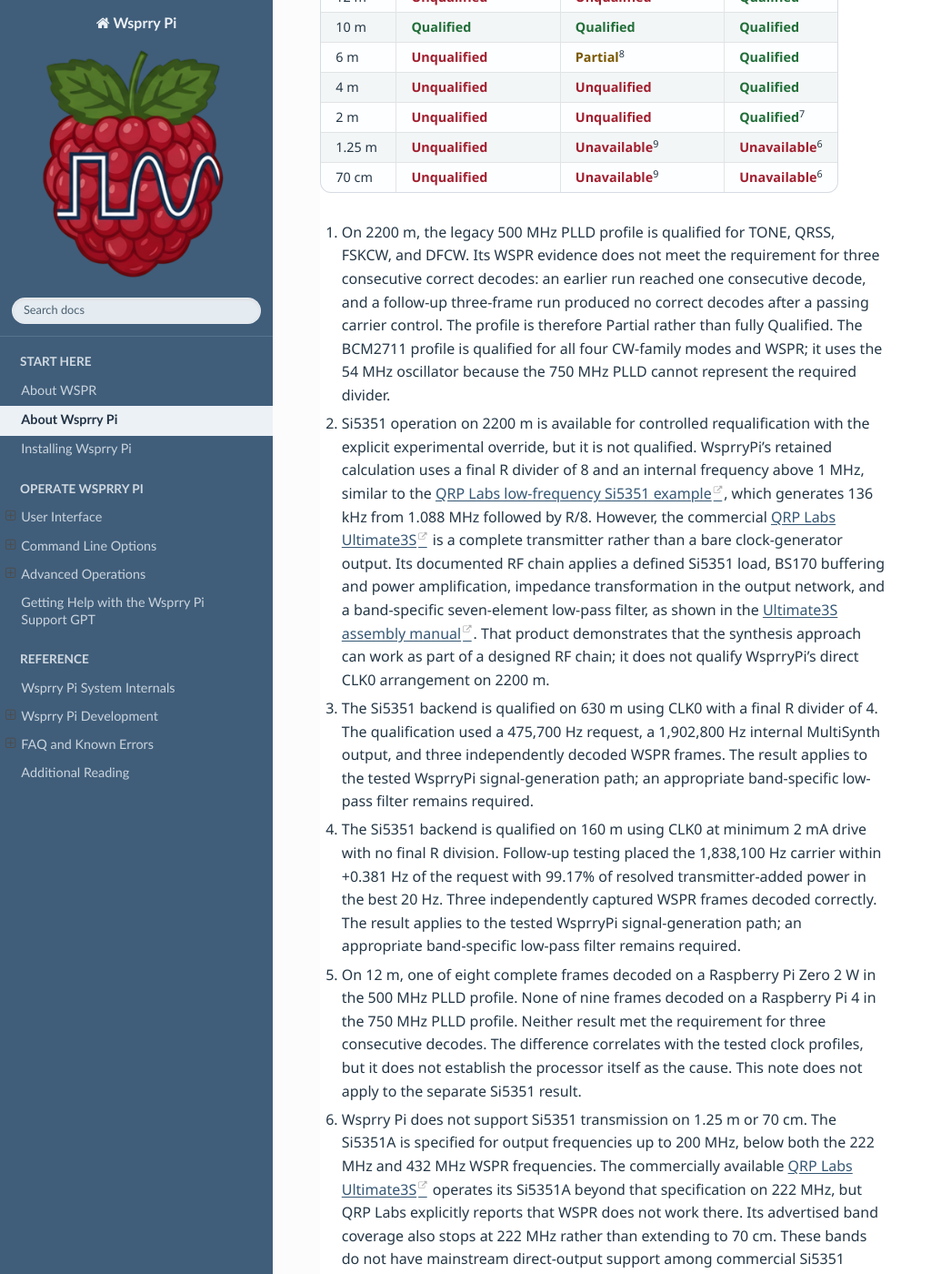
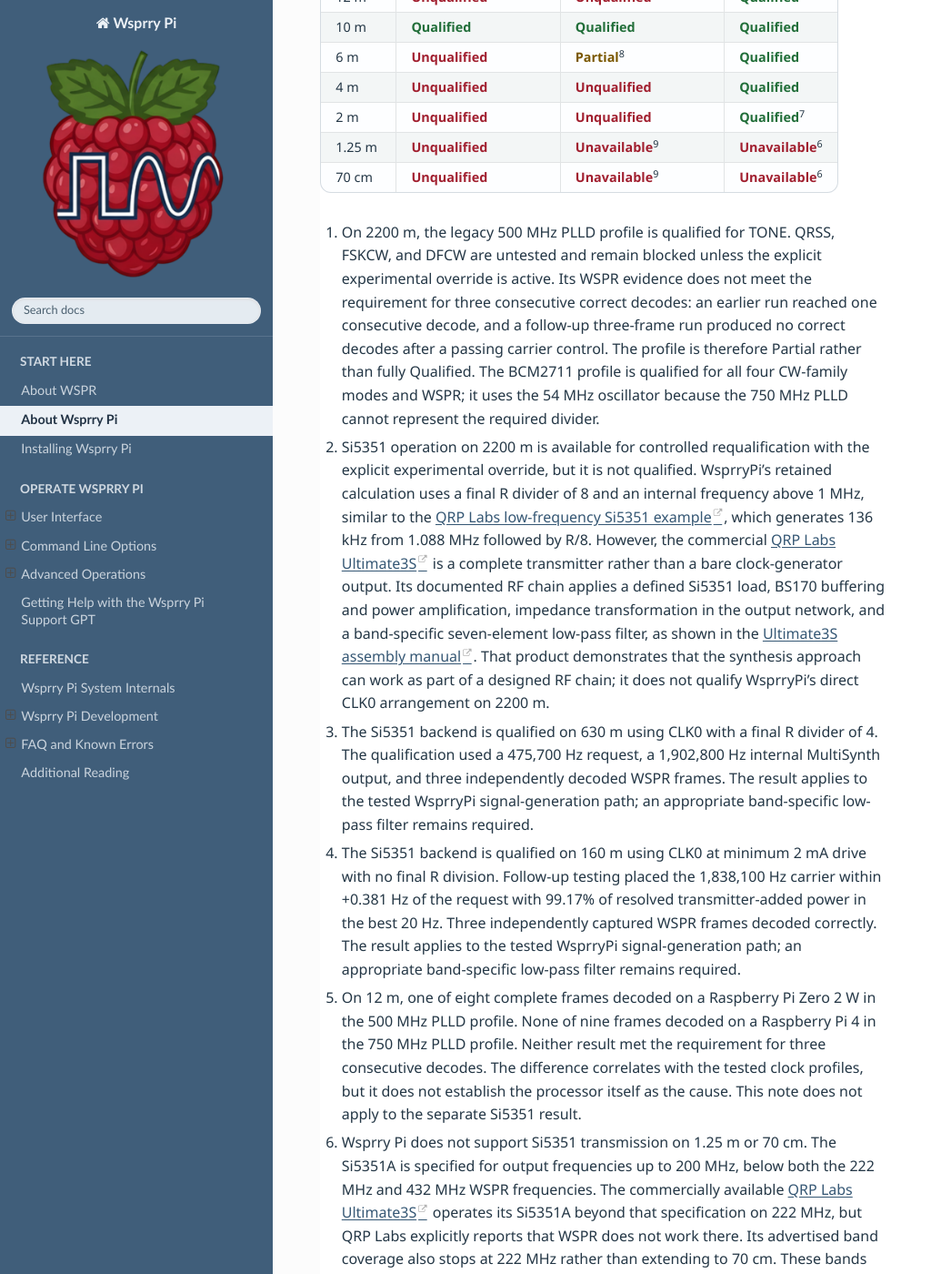
Before and after one commit to WsprryPi/Wsprry_Pi_Docs, a Sphinx documentation site: the page built from docs/About_Wsprry_Pi/index.md, in a window 1280 px wide and 1400 px high, scrolled down 4127 px. Shown: the whole window at 91% size, without its empty margins (0-1035 px from the left). Built offline with Sphinx 7.4.7 and the Read the Docs theme 3.1.0, drawn with Linux system fonts in a browser that asks for light colours.

Commit message:
Correct legacy 2200 m mode qualification

```diff
--- a/docs/About_Wsprry_Pi/index.md
+++ b/docs/About_Wsprry_Pi/index.md
@@ -114,7 +114,7 @@
 | 1.25 m | <span class="qualification-status qualification-status--unqualified">Unqualified</span> | <span class="qualification-status qualification-status--unavailable">Unavailable</span><sup>9</sup> | <span class="qualification-status qualification-status--unavailable">Unavailable</span><sup>6</sup> |
 | 70 cm | <span class="qualification-status qualification-status--unqualified">Unqualified</span> | <span class="qualification-status qualification-status--unavailable">Unavailable</span><sup>9</sup> | <span class="qualification-status qualification-status--unavailable">Unavailable</span><sup>6</sup> |
 
-1. On 2200 m, the legacy 500 MHz PLLD profile is qualified for TONE, QRSS, FSKCW, and DFCW. Its WSPR evidence does not meet the requirement for three consecutive correct decodes: an earlier run reached one consecutive decode, and a follow-up three-frame run produced no correct decodes after a passing carrier control. The profile is therefore Partial rather than fully Qualified. The BCM2711 profile is qualified for all four CW-family modes and WSPR; it uses the 54 MHz oscillator because the 750 MHz PLLD cannot represent the required divider.
+1. On 2200 m, the legacy 500 MHz PLLD profile is qualified for TONE. QRSS, FSKCW, and DFCW are untested and remain blocked unless the explicit experimental override is active. Its WSPR evidence does not meet the requirement for three consecutive correct decodes: an earlier run reached one consecutive decode, and a follow-up three-frame run produced no correct decodes after a passing carrier control. The profile is therefore Partial rather than fully Qualified. The BCM2711 profile is qualified for all four CW-family modes and WSPR; it uses the 54 MHz oscillator because the 750 MHz PLLD cannot represent the required divider.
 2. Si5351 operation on 2200 m is available for controlled requalification with the explicit experimental override, but it is not qualified. WsprryPi's retained calculation uses a final R divider of 8 and an internal frequency above 1 MHz, similar to the [QRP Labs low-frequency Si5351 example](https://qrp-labs.com/synth/si5351ademo.html), which generates 136 kHz from 1.088 MHz followed by R/8. However, the commercial [QRP Labs Ultimate3S](https://qrp-labs.com/ultimate3/u3s.html) is a complete transmitter rather than a bare clock-generator output. Its documented RF chain applies a defined Si5351 load, BS170 buffering and power amplification, impedance transformation in the output network, and a band-specific seven-element low-pass filter, as shown in the [Ultimate3S assembly manual](https://qrp-labs.com/images/ultimate3s/assembly_u3s.pdf). That product demonstrates that the synthesis approach can work as part of a designed RF chain; it does not qualify WsprryPi's direct CLK0 arrangement on 2200 m.
 3. The Si5351 backend is qualified on 630 m using CLK0 with a final R divider of 4. The qualification used a 475,700 Hz request, a 1,902,800 Hz internal MultiSynth output, and three independently decoded WSPR frames. The result applies to the tested WsprryPi signal-generation path; an appropriate band-specific low-pass filter remains required.
 4. The Si5351 backend is qualified on 160 m using CLK0 at minimum 2 mA drive with no final R division. Follow-up testing placed the 1,838,100 Hz carrier within +0.381 Hz of the request with 99.17% of resolved transmitter-added power in the best 20 Hz. Three independently captured WSPR frames decoded correctly. The result applies to the tested WsprryPi signal-generation path; an appropriate band-specific low-pass filter remains required.
--- a/docs/_static/css/custom.css
+++ b/docs/_static/css/custom.css
@@ -230,6 +230,7 @@
 
 .rst-content #transmitter-qualification .qualification-status {
     font-weight: var(--wsprrypi-docs-weight-semibold);
+    white-space: nowrap;
 }
 
 .rst-content #transmitter-qualification .qualification-status--qualified {
```
